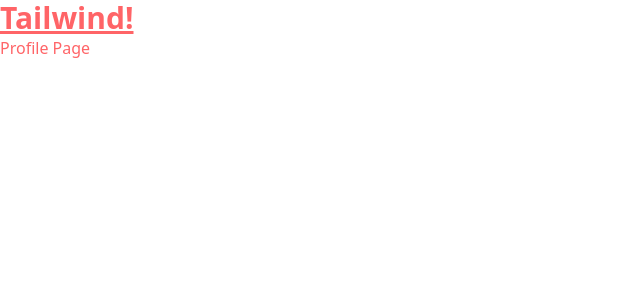
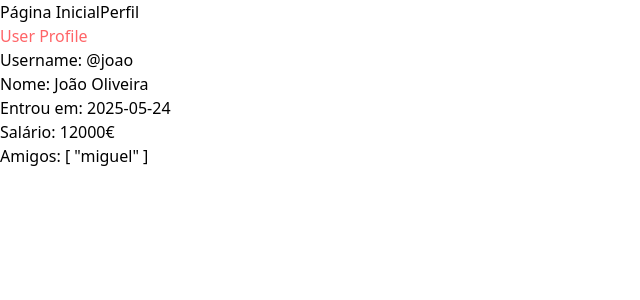
Before and after one commit to joaoliveira6704/pw1-fincance-tracker, a Vue app: page /profile in a window 1280 px wide. Shown: the top 300 px of the page, without its empty margins (0-640 px from the left). Built offline with nearby package versions, Linux system fonts and the light colour scheme.

Commit message:
feat-ustore : create userStore and first test

```diff
--- a/src/App.vue
+++ b/src/App.vue
@@ -12,7 +12,8 @@
 </script>
 
 <template>
-  <h1 class="text-3xl font-bold underline text-red-400">Tailwind!</h1>
+  <RouterLink to="/">Página Inicial</RouterLink>
+  <RouterLink to="/profile">Perfil</RouterLink>
   <RouterView />
 </template>
 
--- a/src/stores/counter.js
+++ /dev/null
@@ -1,12 +0,0 @@
-import { ref, computed } from 'vue'
-import { defineStore } from 'pinia'
-
-export const useCounterStore = defineStore('counter', () => {
-  const count = ref(0)
-  const doubleCount = computed(() => count.value * 2)
-  function increment() {
-    count.value++
-  }
-
-  return { count, doubleCount, increment }
-})
--- /dev/null
+++ b/src/stores/users.js
@@ -0,0 +1,33 @@
+import { defineStore } from "pinia";
+
+export const useUsersStore = defineStore("users", {
+  state: () => ({
+    users: [
+      {
+        username: "joao",
+        firstName: "João",
+        lastName: "Oliveira",
+        createdAt: "2025-05-24",
+        income: 12000,
+        objectives: [1, 2],
+        expenses: [1, 3, 4, 5],
+        friends: ["miguel"],
+      },
+      {
+        username: "miguel",
+        firstName: "Miguel",
+        lastName: "Neto",
+        createdAt: "2023-04-21",
+        income: 18490,
+        objectives: [10, 22],
+        expenses: [12, 31, 41, 51],
+      },
+    ],
+  }),
+  getters: {
+    getUsers: (state) => state.users,
+    getUser: (state) => (username) =>
+      state.users.find((user) => user.username === username),
+  },
+  actions: {},
+});
--- a/src/views/ProfileView.vue
+++ b/src/views/ProfileView.vue
@@ -1,9 +1,26 @@
 <script>
-export default {};
+import { useUsersStore } from "@/stores/users";
+export default {
+  data() {
+    return {
+      userStore: useUsersStore(),
+      user: {},
+    };
+  },
+
+  mounted() {
+    this.user = this.userStore.getUser("joao");
+  },
+};
 </script>
 
 <template>
-  <h1 class="text-red-400">Profile Page</h1>
+  <h1 class="text-red-400">User Profile</h1>
+  <p>Username: @{{ user.username }}</p>
+  <p>Nome: {{ user.firstName }} {{ user.lastName }}</p>
+  <p>Entrou em: {{ user.createdAt }}</p>
+  <p>Salário: {{ user.income }}€</p>
+  <p v-if="user.friends">Amigos: {{ user.friends.map((friend) => friend) }}</p>
 </template>
 
 <style lang="scss" scoped></style>
```
